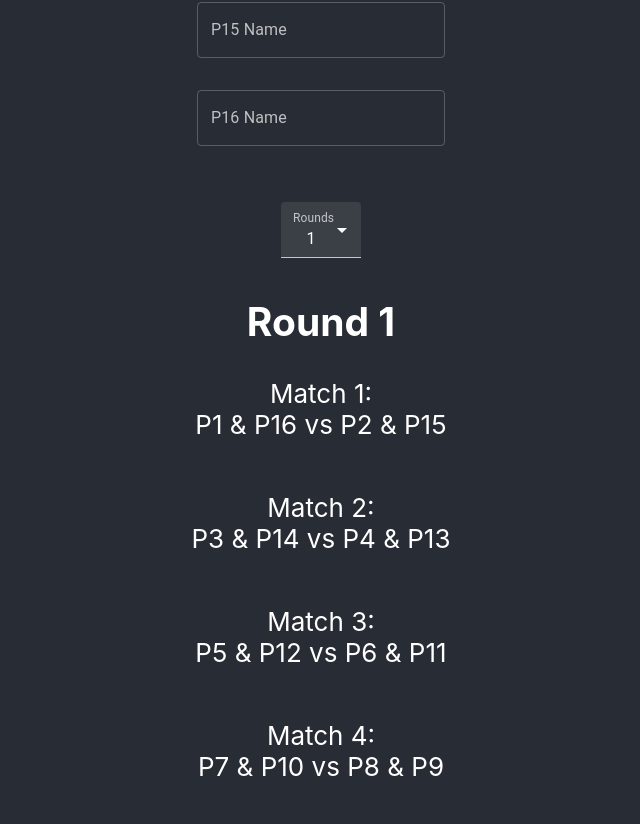
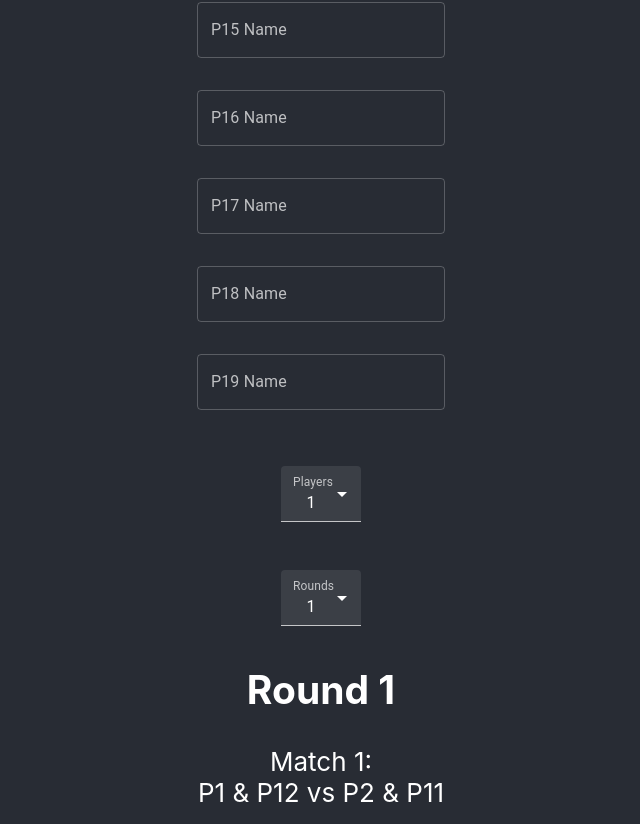
Before and after one commit to asteroidcode/doubles, a React (Create React App) app: page / in a window 1280 px wide. Shown: the part 1336-2160 px from the top of the page, without its empty margins (319-959 px from the left). Built offline with nearby package versions, Linux system fonts and the light colour scheme.

Commit message:
Towards 12 to 19 players

```diff
--- a/src/App.js
+++ b/src/App.js
@@ -4,6 +4,7 @@ import React, {useState, useEffect} from 'react';
 import * as tables from './Tables/tables.js';
 import { RoundInput } from './Inputs/RoundInput';
 import { NamesInput } from './Inputs/NamesInput';
+import { PlayerNumberInput } from './Inputs/PlayerNumberInput.js';
 import {blue} from "@mui/material/colors";
 import { ThemeProvider, createTheme } from '@mui/material/styles';
 // import Button from '@mui/material/Button';
@@ -16,6 +17,7 @@ function App() {
 
   const [names, setNames] = useState([]);
 
+  const [playerCount, setPlayerCount] = useState(12);
 
   const [amountOfRounds, setAmountOfRounds] = useState(1);
 
@@ -40,7 +42,6 @@ function App() {
 
 
   const findNames = (slot) => {
-    console.log("slot", slot);
     const firstNameNum = slot.substring(0, slot.indexOf("-"));
     const secondNameNum = slot.slice(slot.indexOf('-') + 1);
     let firstName = names[firstNameNum];
@@ -54,10 +55,20 @@ function App() {
     return firstName + " & " + secondName;
   }
 
-  const Matches16 = () => {
+  const Matches = () => {
+
+    let table;
+
+    if (0 < playerCount && playerCount < 16) {
+      table = tables.tarr12;
+    }
+
+    if (15 < playerCount && playerCount < 20) {
+      table = tables.tarr16;
+    }
+
     return(
-    tables.tarr16.map((roundrow, index) => {
-      console.log("amountofrounds", amountOfRounds)
+      table.map((roundrow, index) => {
         if (index < amountOfRounds) {
           return (
             roundrow.map((match, index2) => {
@@ -72,8 +83,12 @@ function App() {
         }
         else {
           return null
-}}))
         }
+      })
+    )
+  }
+
+
 
   const setNamesCallback = (names) => {
     setNames(["", ...names]);
@@ -84,13 +99,14 @@ else {
     <div className="App">
       <header className="App-header">
         <header>Best Doubles Sorter App Thingy EVAR</header>
-        <header>(For 16 players)</header>
+        <header>(For 12 to 19 players)</header>
         <div style={{marginTop: "20px"}}></div>
 
         <NamesInput setNamesCallback={(names) => setNamesCallback(names)}/>
+        <PlayerNumberInput setPlayerCount={(x) => setPlayerCount(x)}/>
         <RoundInput setRound={(r) => setAmountOfRounds(r)}/>
 
-        <Matches16/>
+        <Matches/>
 
         <p><br/><br/></p>
         <a
--- a/src/Inputs/NamesInput.js
+++ b/src/Inputs/NamesInput.js
@@ -5,10 +5,10 @@ import { NamesNumberInput } from './NamesNumberInput';
 
 export const NamesInput = ({setNamesCallback}) => {
 
-  const [names, setNames] = useState(["", "", "", "", "", "", "", "", "", "", "", "", "", "", "", ""]);
+  const [names, setNames] = useState(["", "", "", "", "", "", "", "", "", "", "", "", "", "", "", "", "", "", "", ""]);
 
   useEffect(() => {
-    processParticipantNumberChange(16);
+    processParticipantNumberChange(19);
   }, []);
 
   useEffect(() => {
--- /dev/null
+++ b/src/Inputs/PlayerNumberInput.js
@@ -0,0 +1,49 @@
+import React, {useState} from 'react';
+//import Box from '@mui/material/Box';
+import InputLabel from '@mui/material/InputLabel';
+import MenuItem from '@mui/material/MenuItem';
+import FormControl from '@mui/material/FormControl';
+import Select from '@mui/material/Select';
+
+export const PlayerNumberInput = ({setPlayerCount}) => {
+
+  const [playerNumber, setPlayerNumber] = useState(1);
+
+  const handleChange = (event) => {
+    setPlayerNumber(event.target.value);
+    setPlayerCount(event.target.value);
+  }
+
+  return(
+    <FormControl variant="filled" sx={{ m: 1, minWidth: 80}} style={{marginTop: "40px"}}>
+      <InputLabel id="round-number-insert">Players</InputLabel>
+      <Select
+        labelId="round-number-label"
+        id="round-number-select"
+        value={playerNumber}
+        label="Number of rounds"
+        onChange={handleChange}
+      >
+        <MenuItem value={1}>1</MenuItem>
+        <MenuItem value={2}>2</MenuItem>
+        <MenuItem value={3}>3</MenuItem>
+        <MenuItem value={4}>4</MenuItem>
+        <MenuItem value={5}>5</MenuItem>
+        <MenuItem value={6}>6</MenuItem>
+        <MenuItem value={7}>7</MenuItem>
+        <MenuItem value={8}>8</MenuItem>
+        <MenuItem value={9}>9</MenuItem>
+        <MenuItem value={10}>10</MenuItem>
+        <MenuItem value={11}>11</MenuItem>
+        <MenuItem value={12}>12</MenuItem>
+        <MenuItem value={13}>13</MenuItem>
+        <MenuItem value={14}>14</MenuItem>
+        <MenuItem value={15}>15</MenuItem>
+        <MenuItem value={16}>16</MenuItem>
+        <MenuItem value={17}>17</MenuItem>
+        <MenuItem value={17}>18</MenuItem>
+        <MenuItem value={17}>19</MenuItem>
+      </Select>
+    </FormControl>
+  )
+}
--- a/src/Tables/tables.js
+++ b/src/Tables/tables.js
@@ -11,6 +11,20 @@ export const arr12row8 = ["12-10", "11-9",	"1-8", "2-7", "3-6", "4-5"];
 export const arr12row9 = ["5-12", "6-4", "7-3", "8-2", "9-1", "10-11"];
 export const arr12row10 = ["12-11", "1-10", "2-9", "3-8", "4-7", "5-6"];
 export const arr12row11 = ["6-12", "7-5", "8-4", "9-3", "10-2", "11-1"];
+
+export const tarr12 = [
+  [["1-12", "2-11"], ["3-10", "4-9"], ["5-8", "6-7"]],
+  [["12-7", "8-6"], ["9-5", "10-4"], ["11-3", "1-2"]],
+  [["2-12", "3-1"], ["4-11", "5-10"], ["6-9", "7-8"]],
+  [["12-8", "9-7"], ["10-6", "11-5"], ["1-4", "2-3"]],
+  [["3-12", "4-2"], ["5-1", "6-11"], ["7-10", "8-9"]],
+  [["12-9", "10-8"], ["11-7", "1-6"], ["2-5", "3-4"]],
+  [["4-12", "5-3"], ["6-2", "7-1"], ["8-11", "9-10"]],
+  [["12-10", "11-9"],	["1-8", "2-7"], ["3-6", "4-5"]],
+  [["5-12", "6-4"], ["7-3", "8-2"], ["9-1", "10-11"]],
+  [["12-11", "1-10"], ["2-9", "3-8"], ["4-7", "5-6"]],
+  [["6-12", "7-5"], ["8-4", "9-3"], ["10-2", "11-1"]]
+]
 
 export const xarr12row1 = [["1-12", "2-11"], ["3-10", "4-9"], ["5-8", "6-7"]];
 export const xarr12row2 = [["12-7", "8-6"], ["9-5", "10-4"], ["11-3", "1-2"]];
```
Lines whose indentation alone changed are shown as unchanged.
